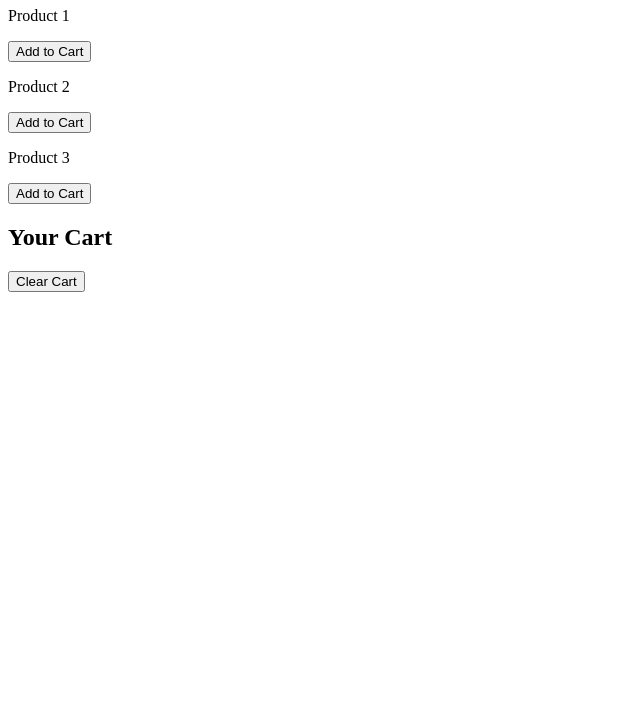
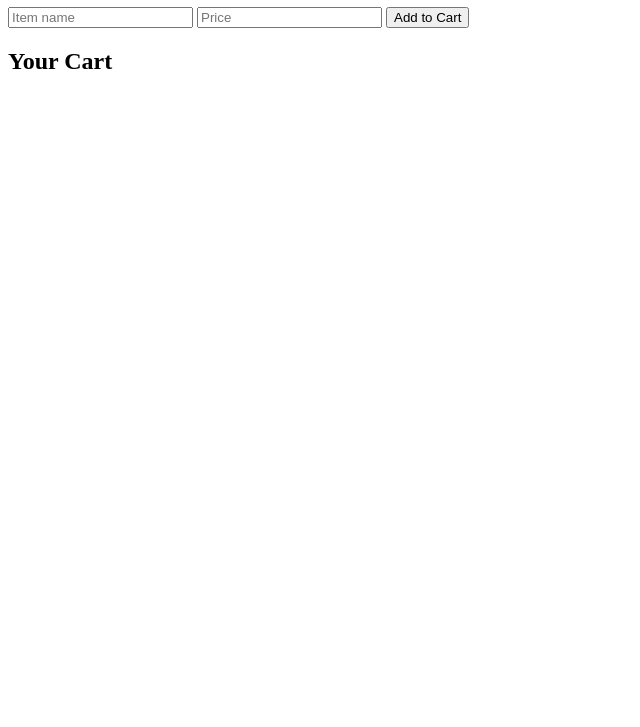
Before and after one commit to acciojob/shopping-cart-js-Arsh249, a website: page main.html in a window 1280 px wide. Shown: the part 73-800 px from the top of the page, without its empty margins (0-640 px from the left). Drawn offline with Linux system fonts and the light colour scheme.

Commit message:
created a submission

```diff
--- a/main.html
+++ b/main.html
@@ -8,27 +8,16 @@
 
 <body>
 	<!-- the entire body must be written by student -->
-	 <h1>Shopping Cart</h1>
+	  <h1>Add Item to Cart</h1>
 
-    <div id="products">
-        <div class="product">
-            <p>Product 1</p>
-            <button onclick="addToCart('Product 1')">Add to Cart</button>
-        </div>
-        <div class="product">
-            <p>Product 2</p>
-            <button onclick="addToCart('Product 2')">Add to Cart</button>
-        </div>
-        <div class="product">
-            <p>Product 3</p>
-            <button onclick="addToCart('Product 3')">Add to Cart</button>
-        </div>
+    <div id="productForm">
+        <input type="text" id="item" placeholder="Item name">
+        <input type="number" id="price" placeholder="Price">
+        <input type="button" value="Add to Cart" onclick="addToCart()">
     </div>
 
     <h2>Your Cart</h2>
-    <ul id="cartItems"></ul>
-    <button onclick="clearCart()">Clear Cart</button>
-
+    <ul id="cart"></ul>
 
     <script type="text/javascript" src="./script.js">
 </script>
--- a/script.js
+++ b/script.js
@@ -1,29 +1,16 @@
-//your code here
-window.onload = function() {
-    displayCartItems();
-};
+function addToCart() {
+    const item = document.getElementById('item').value;
+    const price = document.getElementById('price').value;
 
-function addToCart(product) {
-    let cart = JSON.parse(localStorage.getItem('cart')) || [];
-    cart.push(product);
-    localStorage.setItem('cart', JSON.stringify(cart));
-    displayCartItems();
+    if (item && price) {
+        const cart = document.getElementById('cart');
+        const li = document.createElement('li');
+        li.textContent = `${item} - Rs.${price}`;
+        cart.appendChild(li);
+
+        // Optionally, you could store cart items in Local Storage as in the previous example
+        let cartItems = JSON.parse(localStorage.getItem('cart')) || [];
+        cartItems.push({ item, price });
+        localStorage.setItem('cart', JSON.stringify(cartItems));
+    }
 }
-
-function displayCartItems() {
-    const cartItems = document.getElementById('cartItems');
-    cartItems.innerHTML = '';
-
-    const cart = JSON.parse(localStorage.getItem('cart')) || [];
-
-    cart.forEach((item, index) => {
-        const li = document.createElement('li');
-        li.textContent = item;
-        cartItems.appendChild(li);
-    });
-}
-
-function clearCart() {
-    localStorage.removeItem('cart');
-    displayCartItems();
-}
```
